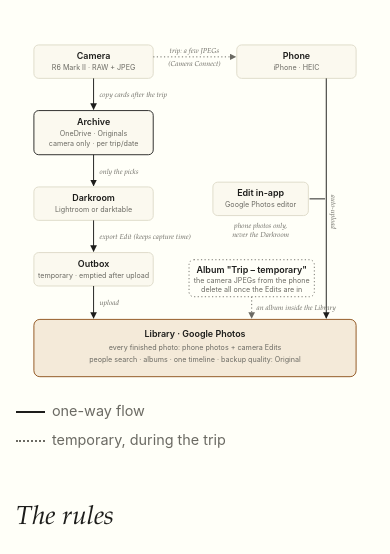
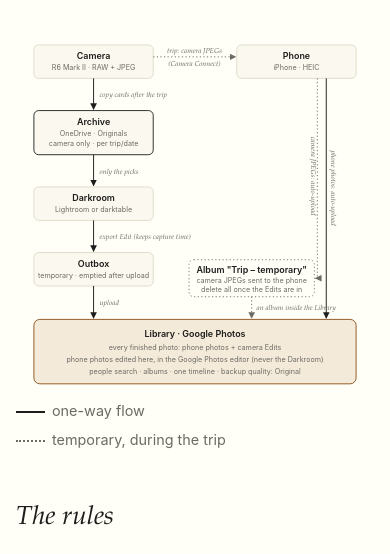
Before and after one commit to tijlk/photography-course, a plain HTML site: page reference/photo-workflow.html in a window 390 px wide. Shown: the part 220-774 px from the top of the page. Drawn offline with Linux system fonts and the light colour scheme.

Commit message:
Workflow diagram: show camera JPEGs flowing from phone into the temporary trip album
Co-Authored-By: Claude Opus 5.5 <noreply@anthropic.com>
Claude-Session: https://claude.ai/code/session_01QJg6WsdJGUTZQuJgkif29f

```diff
--- a/reference/photo-workflow.html
+++ b/reference/photo-workflow.html
@@ -70,10 +70,11 @@
   <text class="sub" x="130" y="410" text-anchor="middle">temporary · emptied after upload</text>
 
   <!-- Library -->
-  <rect class="box lib" x="30" y="480" width="540" height="96" rx="10"/>
+  <rect class="box lib" x="30" y="480" width="540" height="108" rx="10"/>
   <text class="title" x="300" y="510" text-anchor="middle">Library · Google Photos</text>
   <text class="sub" x="300" y="532" text-anchor="middle">every finished photo: phone photos + camera Edits</text>
-  <text class="sub" x="300" y="552" text-anchor="middle">people search · albums · one timeline · backup quality: Original</text>
+  <text class="sub" x="300" y="552" text-anchor="middle">phone photos edited here, in the Google Photos editor (never the Darkroom)</text>
+  <text class="sub" x="300" y="572" text-anchor="middle">people search · albums · one timeline · backup quality: Original</text>
 
   <!-- Main camera flow -->
   <path class="arrow" d="M130 76 V128" marker-end="url(#ah)"/>
@@ -87,25 +88,20 @@
 
   <!-- Phone straight to Library -->
   <path class="arrow" d="M520 76 V478" marker-end="url(#ah)"/>
-  <text class="lbl" x="528" y="300" transform="rotate(90 528 300)" text-anchor="middle">auto-upload</text>
+  <text class="lbl" x="528" y="260" transform="rotate(90 528 260)" text-anchor="middle">phone photos: auto-upload</text>
 
   <!-- Trip: camera JPEGs via Camera Connect to the phone (temporary) -->
   <path class="arrow temp" d="M230 40 H368" marker-end="url(#ah-mut)"/>
-  <text class="lbl" x="299" y="33" text-anchor="middle">trip: a few JPEGs</text>
+  <text class="lbl" x="299" y="33" text-anchor="middle">trip: camera JPEGs</text>
   <text class="lbl" x="299" y="56" text-anchor="middle">(Camera Connect)</text>
 
-  <!-- Phone photos are edited inside the Library -->
-  <rect class="box" x="330" y="250" width="160" height="56" rx="8"/>
-  <text class="title" x="410" y="274" text-anchor="middle">Edit in-app</text>
-  <text class="sub" x="410" y="292" text-anchor="middle">Google Photos editor</text>
-  <path class="arrow" d="M492 278 H518" />
-  <text class="lbl" x="410" y="326" text-anchor="middle">phone photos only,</text>
-  <text class="lbl" x="410" y="342" text-anchor="middle">never the Darkroom</text>
   <!-- Trip JPEGs: temporary album, deleted after the Edits are uploaded -->
   <rect class="box temp" x="290" y="380" width="210" height="62" rx="8"/>
   <text class="title" x="395" y="402" text-anchor="middle">Album "Trip – temporary"</text>
-  <text class="sub" x="395" y="419" text-anchor="middle">the camera JPEGs from the phone</text>
+  <text class="sub" x="395" y="419" text-anchor="middle">camera JPEGs sent to the phone</text>
   <text class="sub" x="395" y="434" text-anchor="middle">delete all once the Edits are in</text>
+  <path class="arrow temp" d="M505 76 V411 H502" marker-end="url(#ah-mut)"/>
+  <text class="lbl" x="495" y="240" transform="rotate(90 495 240)" text-anchor="middle">camera JPEGs: auto-upload</text>
   <path class="arrow temp" d="M395 442 V478" marker-end="url(#ah-mut)"/>
   <text class="lbl" x="403" y="465">an album inside the Library</text>
 </svg>
```
